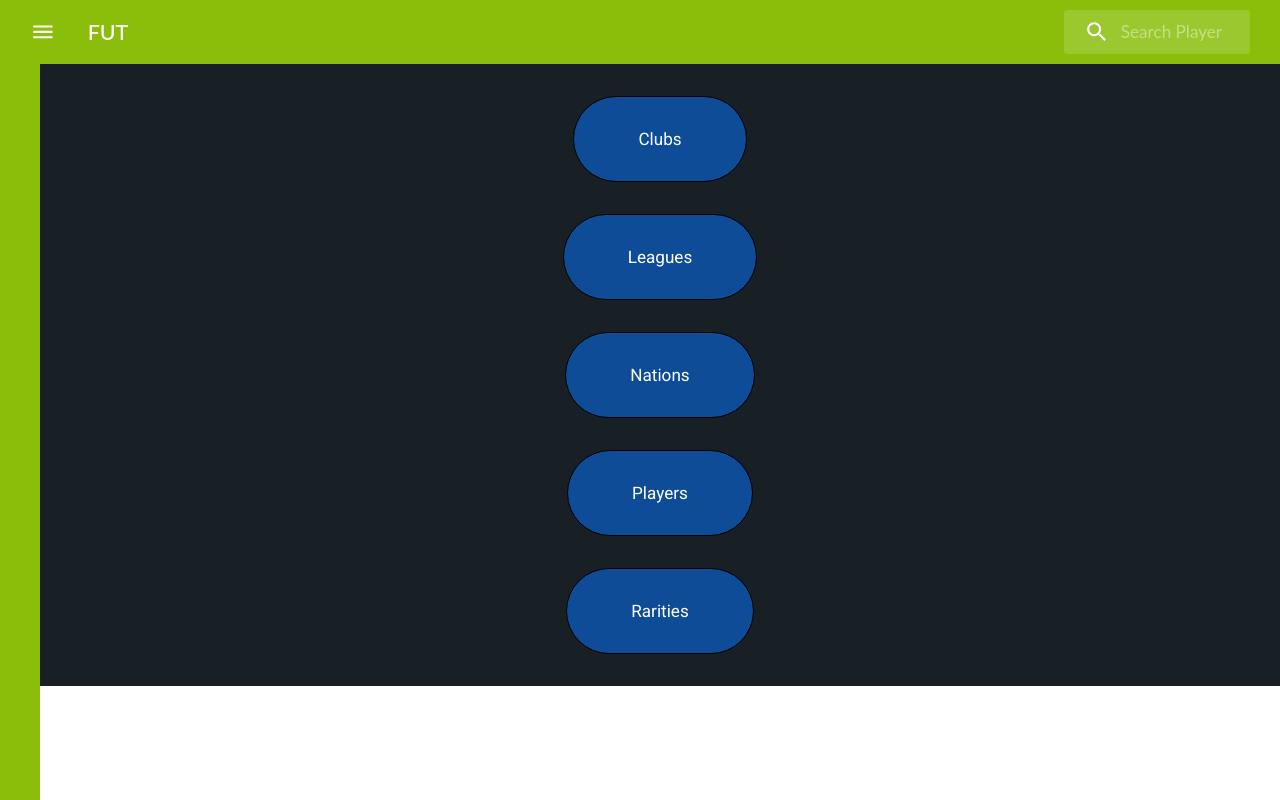
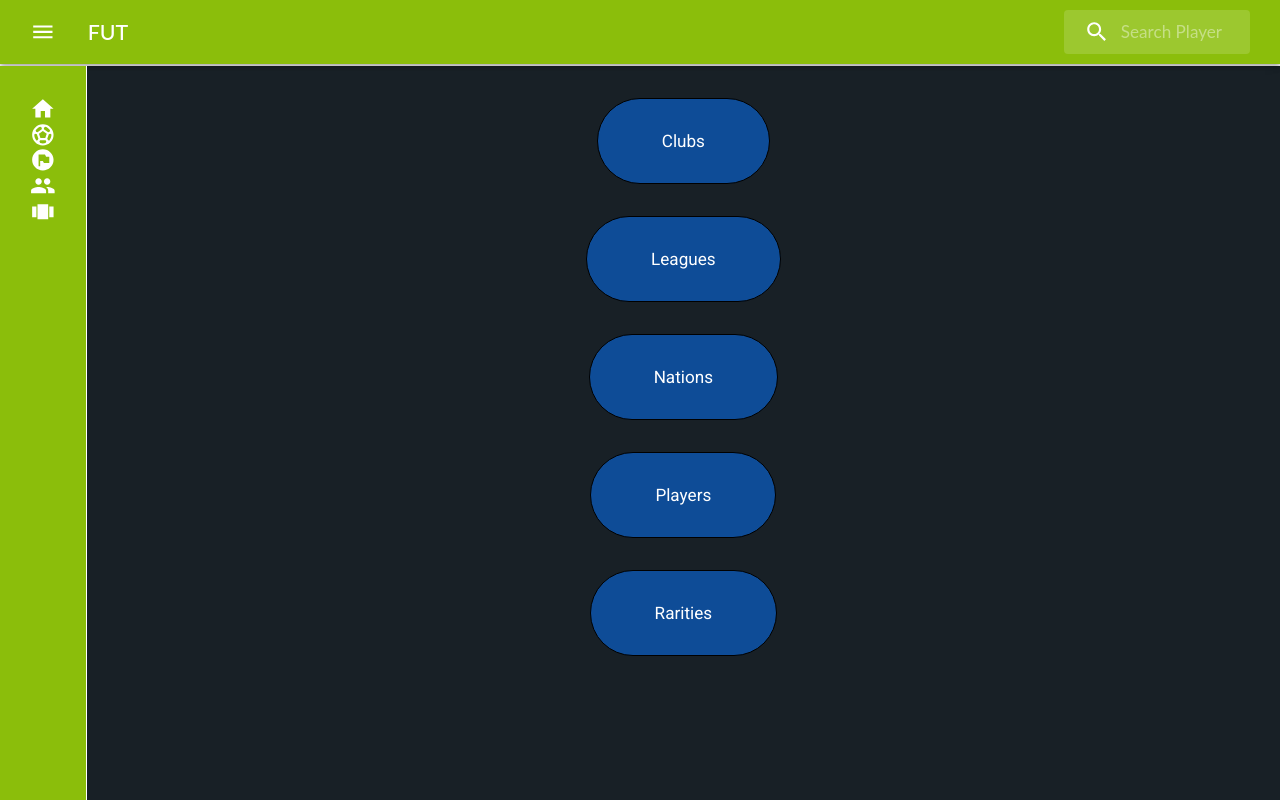
Before and after one commit to kadirkopuk/fifa, a React (Create React App) app: page / in a window 1280 px wide. Built offline with nearby package versions, Linux system fonts and the light colour scheme.

Commit message:
theme-fixing

```diff
--- a/src/components/Navbar.jsx
+++ b/src/components/Navbar.jsx
@@ -55,7 +55,7 @@
   return (
     <Box
       sx={{
-        backgroundColor: "inherit",
+        borderBottom: "2px solid #fff",
       }}
     >
       <Box sx={{ flexGrow: 1 }}>
--- a/src/components/Sidebar.jsx
+++ b/src/components/Sidebar.jsx
@@ -1,5 +1,11 @@
 import * as React from "react";
 import Box from "@mui/material/Box";
+import HomeIcon from "@mui/icons-material/Home";
+import SportsSoccerIcon from "@mui/icons-material/SportsSoccer";
+import FlagCircleIcon from "@mui/icons-material/FlagCircle";
+import PeopleIcon from "@mui/icons-material/People";
+import ViewCarouselIcon from "@mui/icons-material/ViewCarousel";
+import { Stack } from "@mui/material";
 
 function Sidebar() {
   return (
@@ -8,8 +14,21 @@
         p: 2,
         left: 0,
         backgroundColor: "#8bbe0b",
+        borderRight: "1px solid #fff",
       }}
-    ></Box>
+    >
+      <Stack
+        sx={{
+          p: 1,
+        }}
+      >
+        <HomeIcon sx={{ color: "white" }} />
+        <SportsSoccerIcon sx={{ color: "white" }} />
+        <FlagCircleIcon sx={{ color: "white" }} />
+        <PeopleIcon sx={{ color: "white" }} />
+        <ViewCarouselIcon sx={{ color: "white" }} />
+      </Stack>
+    </Box>
   );
 }
 
--- a/src/components/Theme.jsx
+++ b/src/components/Theme.jsx
@@ -11,6 +11,9 @@
       superDark: red[800],
       superLight: red[100],
     },
+    background: {
+      default: "rgb(24, 32, 38)",
+    },
   },
   typography: {
     fontFamily: "Lato, sans-serif",
--- a/src/pages/Content.jsx
+++ b/src/pages/Content.jsx
@@ -1,7 +1,7 @@
 import { useParams } from "react-router-dom";
 import React, { useEffect, useState } from "react";
 import axios from "axios";
-import { Box, Stack, Typography } from "@mui/material";
+import { Box, CircularProgress, Stack, Typography } from "@mui/material";
 
 function Content({ name }) {
   const { id } = useParams();
@@ -80,7 +80,7 @@
           width: "35%",
         }}
       >
-        {loading && "Loading..."}
+        {loading && <CircularProgress sx={{ mx: "auto", mt: 5 }} />}
 
         <Typography
           variant="h4"
@@ -95,7 +95,7 @@
           {data?.[objectName]?.name}
         </Typography>
       </Stack>
-      <img width={"250px"} src={imageUrl} alt="image" />
+      {imageUrl && <img width={"250px"} src={imageUrl} alt="image" />}
       {name === "players" && (
         <Stack
           sx={{
--- a/src/pages/Contents.jsx
+++ b/src/pages/Contents.jsx
@@ -1,4 +1,4 @@
-import { Pagination, Stack, Typography } from "@mui/material";
+import { CircularProgress, Pagination, Stack, Typography } from "@mui/material";
 import React, { useEffect, useState } from "react";
 import axios from "axios";
 import { useNavigate } from "react-router-dom";
@@ -42,7 +42,7 @@
           minHeight: "420px",
         }}
       >
-        {loading && <div>Loading...</div>}
+        {loading && <CircularProgress sx={{ mx: "auto", mt: 5 }} />}
         {list.map((item) => (
           <div
             key={item.id}
--- a/src/pages/Home/Home.module.css
+++ b/src/pages/Home/Home.module.css
@@ -5,7 +5,6 @@
   width: 100%;
   padding: 2rem;
   gap: 2rem;
-  background: rgb(24, 32, 38);
 }
 
 .link_navigator {
```
